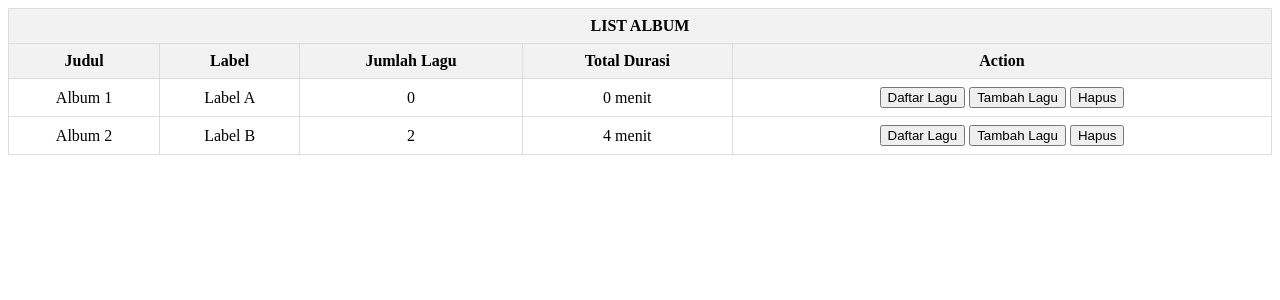
After one commit to basdat-b11/frontend, a Django app: page /list-album in a window 1280 px wide. The commit adds this page. Shown: the top 300 px of the page. Run offline with Django 5.2, Linux system fonts and the light colour scheme.

Commit message:
nambahin CRUD KELOLA ALBUM & SONG (ARTIST/SONGWRITER)

```diff
--- /dev/null
+++ b/main/templates/list_album.html
@@ -0,0 +1,57 @@
+<!DOCTYPE html>
+<html lang="en">
+<head>
+    <meta charset="UTF-8">
+    <meta name="viewport" content="width=device-width, initial-scale=1.0">
+    <title>Create Album</title>
+    <style>
+        table {
+            width: 100%;
+            border-collapse: collapse;
+        }
+        th, td {
+            border: 1px solid #ddd;
+            padding: 8px;
+            text-align: center;
+        }
+        th {
+            background-color: #f2f2f2;
+        }
+    </style>
+</head>
+<table>
+    <tr>
+        <th colspan="5">LIST ALBUM</th>
+    </tr>
+    <tr>
+        <th>Judul</th>
+        <th>Label</th>
+        <th>Jumlah Lagu</th>
+        <th>Total Durasi</th>
+        <th>Action</th>
+    </tr>
+    <tr>
+        <td>Album 1</td>
+        <td>Label A</td>
+        <td>0</td>
+        <td>0 menit</td>
+        <td>
+            <button>Daftar Lagu</button>
+            <button>Tambah Lagu</button>
+            <button>Hapus</button>
+        </td>
+    </tr>
+    <tr>
+        <td>Album 2</td>
+        <td>Label B</td>
+        <td>2</td>
+        <td>4 menit</td>
+        <td>
+            <button>Daftar Lagu</button>
+            <button>Tambah Lagu</button>
+            <button>Hapus</button>
+        </td>
+    </tr>
+</table>
+</body>
+</html>
--- a/main/urls.py
+++ b/main/urls.py
@@ -1,9 +1,13 @@
 from django.urls import path
-from main.views import test_akun
+from main.views import *;
 
 app_name = 'main'
 
 #testing testing blom paham lanjutnya gmn wkwk
 urlpatterns = [
-    path('', test_akun, name='test_akun'),
+    path('', my_view, name='my_view'),
+    path('create-album', create_album, name='create_album'),
+    path('list-album', list_album, name='list_album'),
+    path('create-lagu', create_lagu, name='create_lagu'),
+    path('test', test_akun, name='test_akun')
 ]
--- a/main/views.py
+++ b/main/views.py
@@ -4,6 +4,35 @@ from django.http import HttpResponse
 import json
 
 # Create your views here.
+def create_album(request):
+    # Lakukan operasi atau logika yang diperlukan
+    context = {
+        'variable': 'nilai_variable'
+    }
+    return render(request, 'create_album.html', context)
+
+def list_album(request):
+    # Lakukan operasi atau logika yang diperlukan
+    context = {
+        'variable': 'nilai_variable'
+    }
+    return render(request, 'list_album.html', context)
+
+def my_view(request):
+    # Lakukan operasi atau logika yang diperlukan
+    context = {
+        'variable': 'nilai_variable'
+    }
+    return render(request, 'main.html', context)
+
+def create_lagu(request):
+    # Lakukan operasi atau logika yang diperlukan
+    context = {
+        'variable': 'nilai_variable'
+    }
+    return render(request, 'create_lagu.html', context)
+
+
 def test_akun(request):
     result = ""
     with connection.cursor() as cursor:
```
Also changed, not shown: main/templates/create_album.html (added, +16 -0 lines), main/templates/create_lagu.html (added, +52 -0 lines), main/templates/main.html (+10 -3 lines), main/templates/lagulist_album.html (added).
